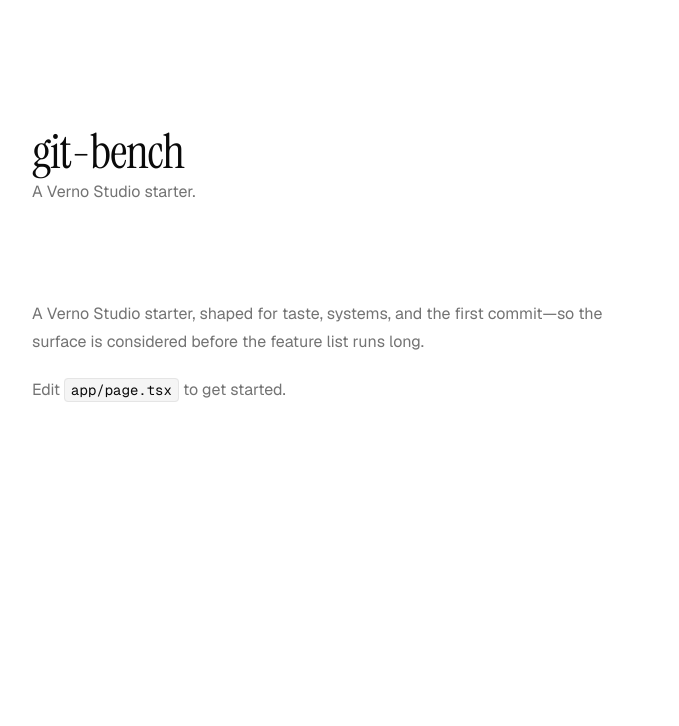
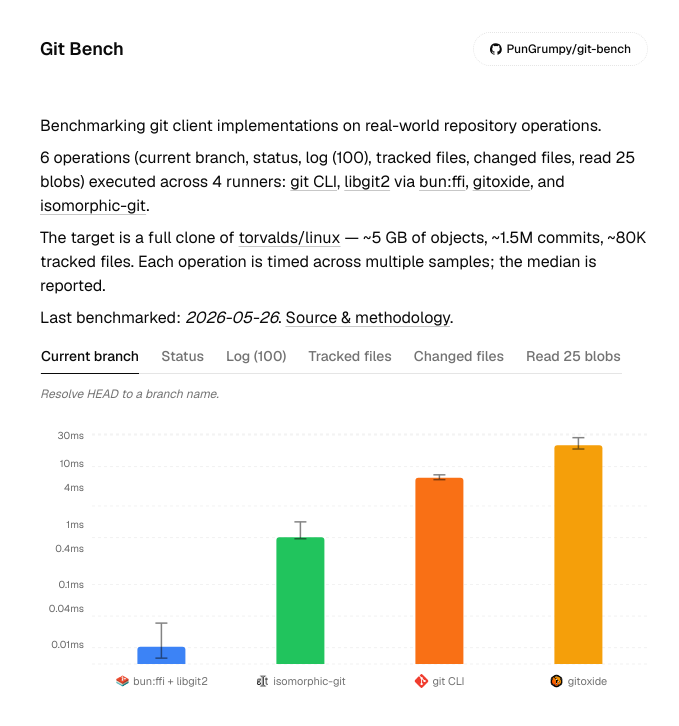
Before and after one commit to PunGrumpy/git-bench, a Next.js app: page / in a window 1280 px wide. Shown: the top 726 px of the page, without its empty margins (296-975 px from the left). Built offline with nearby package versions, Linux system fonts and the light colour scheme.

Commit message:
feat(app): wire benchmark dashboard on home page

```diff
--- a/app/layout.tsx
+++ b/app/layout.tsx
@@ -1,30 +1,33 @@
 import "./globals.css";
 import type { Metadata } from "next";
-import { Inter } from "next/font/google";
 import type { ReactNode } from "react";
 
 import { DesignSystemProvider } from "@/components/providers/client";
 import { fonts } from "@/lib/fonts";
-import { cn } from "@/lib/utils";
 
-const inter = Inter({ subsets: ["latin"], variable: "--font-sans" });
+const title = "Git Bench";
+const description =
+  "Benchmarking git client implementations on real-world repository operations.";
 
-const title = "git-bench";
-
-export const metadata: Metadata = { description: "Next.js app", title };
+export const metadata: Metadata = { description, title };
 
 interface RootLayoutProps {
   readonly children: ReactNode;
 }
 
 const RootLayout = ({ children }: RootLayoutProps) => (
-  <html
-    lang="en"
-    suppressHydrationWarning
-    className={cn("font-sans", inter.variable)}
-  >
+  <html lang="en" suppressHydrationWarning>
     <body className={fonts}>
-      <DesignSystemProvider>{children}</DesignSystemProvider>
+      <DesignSystemProvider>
+        <div className="relative isolate flex min-h-dvh flex-col bg-background">
+          <div className="mx-auto w-full max-w-7xl flex-1 lg:grid lg:grid-cols-[1fr_42rem_1fr]">
+            <div aria-hidden className="hidden lg:block" />
+            <main className="mx-auto w-full max-w-2xl px-4 sm:px-8 py-8 flex flex-col gap-12">
+              <div className="flex flex-1 flex-col gap-12">{children}</div>
+            </main>
+          </div>
+        </div>
+      </DesignSystemProvider>
     </body>
   </html>
 );
--- a/app/page.tsx
+++ b/app/page.tsx
@@ -1,27 +1,99 @@
+import { Suspense } from "react";
+
+import { Header } from "@/components/sections/header";
+import { Results } from "@/components/sections/results";
+import { benchData } from "@/lib/bench";
+
 const Home = () => (
-  <main className="mx-auto flex min-h-dvh w-full max-w-2xl flex-col px-6 py-24 sm:py-32">
-    <section className="grid gap-24">
-      <header>
-        <h1 className="font-serif text-3xl font-normal tracking-tight text-foreground sm:text-5xl">
-          git-bench
-        </h1>
-        <p className="mt-1 text-muted-foreground">A Verno Studio starter.</p>
-      </header>
-      <div className="grid gap-5 text-pretty text-sm leading-7 text-muted-foreground sm:text-base">
-        <p>
-          A Verno Studio starter, shaped for taste, systems, and the first
-          commit—so the surface is considered before the feature list runs long.
-        </p>
-        <p>
-          Edit{" "}
-          <code className="rounded border border-border bg-muted px-1.5 py-0.5 font-mono text-sm text-foreground">
-            app/page.tsx
-          </code>{" "}
-          to get started.
-        </p>
-      </div>
-    </section>
-  </main>
+  <>
+    <Header />
+
+    <div className="flex flex-col gap-2">
+      <p>
+        Benchmarking git client implementations on real-world repository
+        operations.
+      </p>
+      <p>
+        {benchData.operations.length} operations (
+        {benchData.operations.map((o) => o.label.toLowerCase()).join(", ")})
+        executed across {benchData.runners.length} runners:{" "}
+        <a
+          href="https://git-scm.com"
+          target="_blank"
+          rel="noopener noreferrer"
+          className="underline decoration-muted-foreground/40 underline-offset-[3px] decoration-1 hover:decoration-muted-foreground"
+        >
+          git CLI
+        </a>
+        ,{" "}
+        <a
+          href="https://libgit2.org"
+          target="_blank"
+          rel="noopener noreferrer"
+          className="underline decoration-muted-foreground/40 underline-offset-[3px] decoration-1 hover:decoration-muted-foreground"
+        >
+          libgit2
+        </a>{" "}
+        via{" "}
+        <a
+          href="https://bun.sh/docs/api/ffi"
+          target="_blank"
+          rel="noopener noreferrer"
+          className="underline decoration-muted-foreground/40 underline-offset-[3px] decoration-1 hover:decoration-muted-foreground"
+        >
+          bun:ffi
+        </a>
+        ,{" "}
+        <a
+          href="https://github.com/GitoxideLabs/gitoxide"
+          target="_blank"
+          rel="noopener noreferrer"
+          className="underline decoration-muted-foreground/40 underline-offset-[3px] decoration-1 hover:decoration-muted-foreground"
+        >
+          gitoxide
+        </a>
+        , and{" "}
+        <a
+          href="https://isomorphic-git.org"
+          target="_blank"
+          rel="noopener noreferrer"
+          className="underline decoration-muted-foreground/40 underline-offset-[3px] decoration-1 hover:decoration-muted-foreground"
+        >
+          isomorphic-git
+        </a>
+        .
+      </p>
+      <p>
+        The target is a full clone of{" "}
+        <a
+          href="https://github.com/torvalds/linux"
+          target="_blank"
+          rel="noopener noreferrer"
+          className="underline decoration-muted-foreground/40 underline-offset-[3px] decoration-1 hover:decoration-muted-foreground"
+        >
+          torvalds/linux
+        </a>{" "}
+        — ~5 GB of objects, ~1.5M commits, ~80K tracked files. Each operation is
+        timed across multiple samples; the median is reported.
+      </p>
+      <p>
+        Last benchmarked: <em>{benchData.lastBenchmarked ?? "not yet run"}</em>.{" "}
+        <a
+          href="https://github.com/PunGrumpy/git-bench#readme"
+          target="_blank"
+          rel="noopener noreferrer"
+          className="underline decoration-muted-foreground/40 underline-offset-[3px] decoration-1 hover:decoration-muted-foreground"
+        >
+          Source &amp; methodology
+        </a>
+        .
+      </p>
+
+      <Suspense>
+        <Results />
+      </Suspense>
+    </div>
+  </>
 );
 
 export default Home;
```
